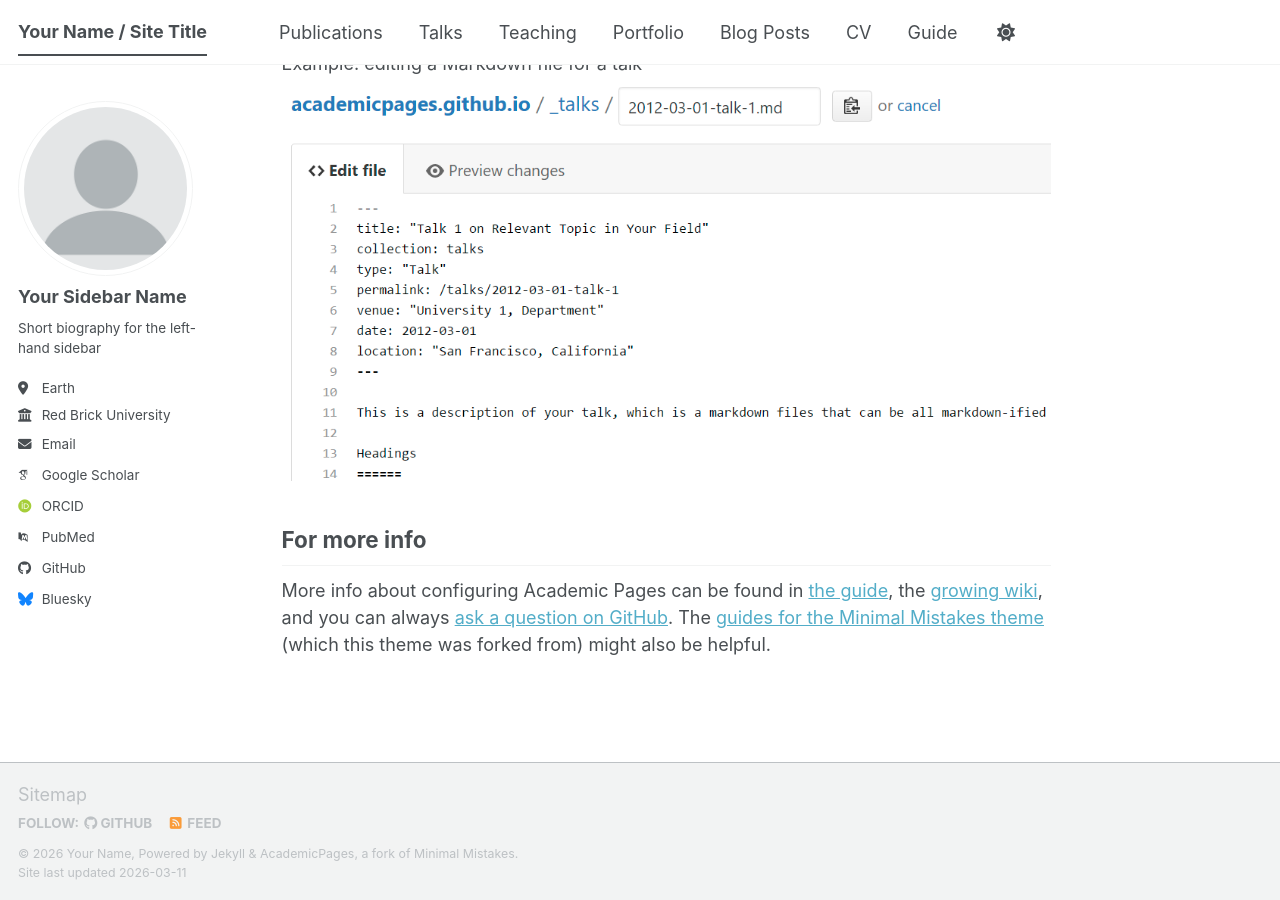
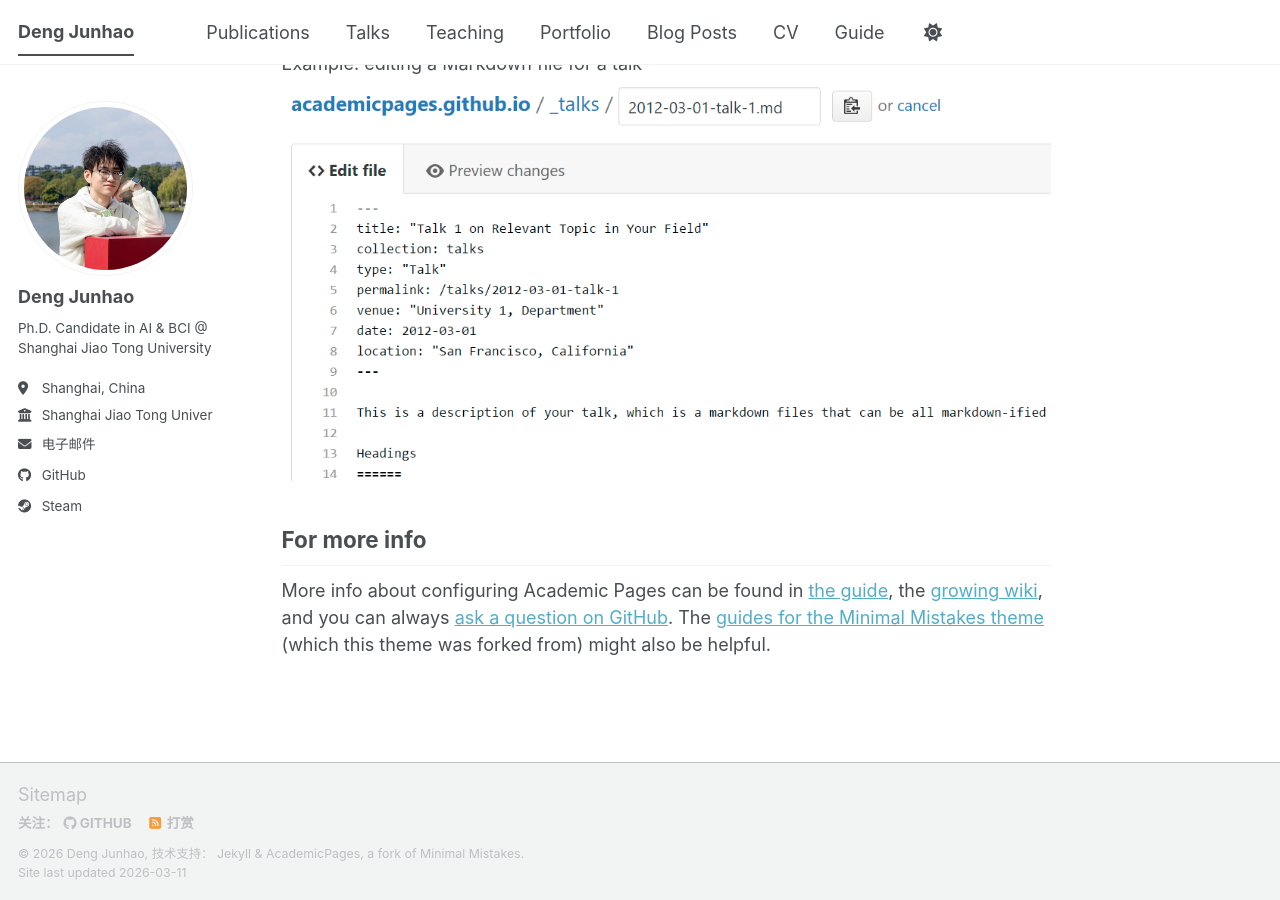
Before and after one commit to CarpeLerator/problog1, a Jekyll site: the page built from _pages/about.md, in a window 1280 px wide and 900 px high, scrolled down 2720 px. Built offline with Jekyll 4.4.1, drawn with Linux system fonts in a browser that asks for light colours; some web fonts are replaced; a script bundle is joined from its source files by our own code; library files that are not in the unit come from our copies.

Commit message:
Update Gemfile and config, add profile images

```diff
--- a/_config.yml
+++ b/_config.yml
@@ -7,41 +7,41 @@
 # server process.
 
 # Basic Site Settings
-locale                   : "en-US"
+locale                   : "zh-CN"
 site_theme               : "default" # The available themes options are "default", "air", "sunrise", "mint", "dirt" and "contrast"
-title                    : "Your Name / Site Title"
+title                    : "Deng Junhao"
 title_separator          : "-"
-name                     : &name "Your Name"
-description              : &description "Your Name's academic portfolio"   # Update this with a general description of your site, this is the default if not overridden by a page
-url                      : https://academicpages.github.io # The base hostname & protocol for your site e.g. "https://[your GitHub username].github.io",
+name                     : &name "Deng Junhao"
+description              : &description "Ph.D. Candidate in AI & BCI @ Shanghai Jiao Tong University"   # Update this with a general description of your site, this is the default if not overridden by a page
+url                      : https://dengjunhao.pages.dev/ # The base hostname & protocol for your site e.g. "https://[your GitHub username].github.io",
                                                            # or if you already have some other page hosted on Github then use "https://[your GitHub username].github.io/[Your Repo Name]"
 baseurl                  : "" # the subpath of your site, e.g. "/blog"
-repository               : "academicpages/academicpages.github.io"
+repository               : "dengjunhao/dengjunhao.pages.dev"
 
 # Site Author - The following control what appear as part of the author content on the side bar.
 #               If a field is blank the icon and link will not appear, otherwise it will be shown.
 #               Additional customization can be done by editing /_includes/author-profile.html
 author:
   # Biographic information
-  avatar           : "profile.png"
-  name             : "Your Sidebar Name"
+  avatar           : "profile.jpg"
+  name             : "Deng Junhao"
   pronouns         : # example: "she/her"
-  bio              : "Short biography for the left-hand sidebar"
-  location         : "Earth"
-  employer         : "Red Brick University"
+  bio              : "Ph.D. Candidate in AI & BCI @ Shanghai Jiao Tong University"
+  location         : "Shanghai, China"
+  employer         : "Shanghai Jiao Tong University"
   uri              : # URL
-  email            : "none@example.org"
+  email            : "1506147085@qq.com"
 
   # Academic websites
   academia         : # URL
   arxiv            : # URL - Update with the correct link to your profile
-  googlescholar    : "https://scholar.google.com/citations?user=PS_CX0AAAAAJ"
+  googlescholar    : # URL
   inspire-hep      : # URL
   impactstory      : # URL
-  orcid            : "https://orcid.org/yourorcidurl"
+  orcid            : # URL
   semantic         : # URL
   ssrn             : # URL
-  pubmed           : "https://www.ncbi.nlm.nih.gov/pubmed/?term=john+snow"
+  pubmed           : # URL
   researchgate     : # URL
   scopus           : # URL
   zotero           : # URL
@@ -51,13 +51,13 @@ author:
   bitbucket        : # Username - Update with your username on the site
   codepen          : # Username
   dribbble         : # Username
-  github           : "academicpages"
+  github           : "CarpeLerator"
   kaggle           : # Username
   stackoverflow    : # User number or user number and name (i.e., use "1" or "1/jeff-atwood")
 
   # Social media
   artstation       : # Username
-  bluesky          : "bsky.app" # Replace this with you Bluesky username
+  bluesky          : # Replace this with you Bluesky username
   facebook         : # Username
   flickr           : # Username
   foursquare       : # Username
@@ -71,7 +71,7 @@ author:
   medium           : # URL
   pinterest        : # Username
   soundcloud       : # Username
-  steam            : # Username
+  steam            : "CarpeLerator"
   telegram         : # URL
   tumblr           : # Username
   twitter          : # Username for X / Twitter
```
Also changed, not shown: Gemfile (+6 -11 lines), images/profile.jpg (added), images/profile0.png (renamed from images/profile.png).
